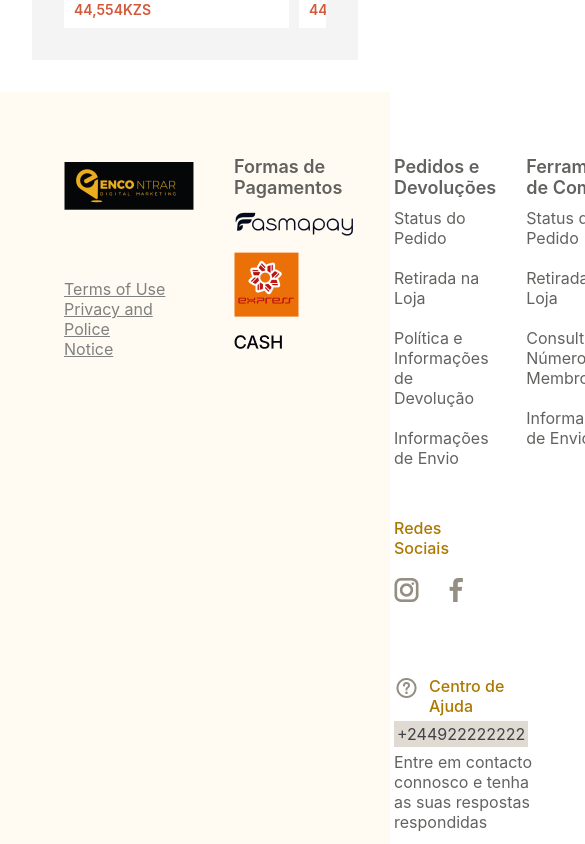
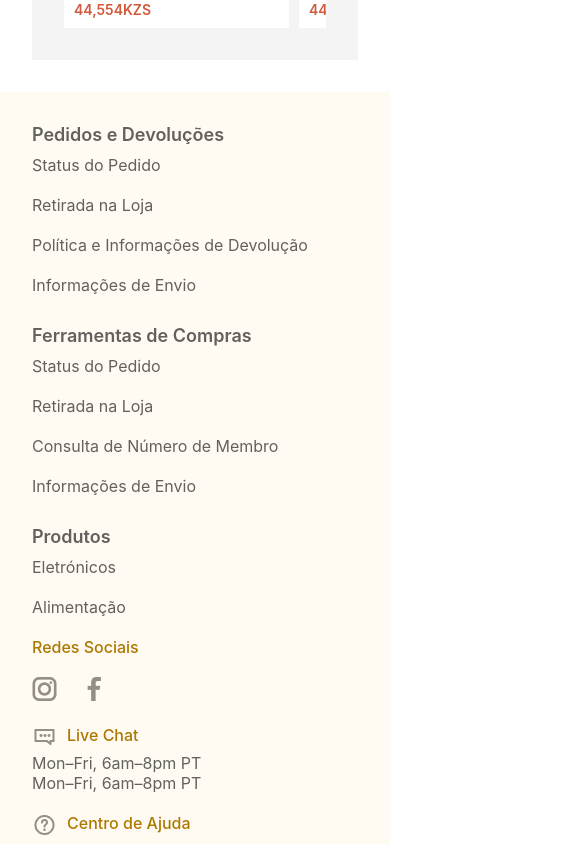
Before and after one commit to greciodiogo/encontrar-ecommerce-nextjs, a Next.js app in the folder apps/encontrar/: page /preview-product in a window 390 px wide. Shown: the part 2080-2924 px from the top of the page, 585 px wide, since content can reach past the window. Built offline with nearby package versions, Linux system fonts and the light colour scheme.

Commit message:
style: add responsiveness for footer component

```diff
--- a/apps/encontrar/src/styles/styles.css
+++ b/apps/encontrar/src/styles/styles.css
@@ -901,6 +901,7 @@ button {
   align-items: flex-start;
   justify-content: flex-start;
   gap: 30px;
+  flex-wrap: wrap;
 }
 
 .footer .wrapper_right .row-1 .title {
@@ -967,6 +968,7 @@ button {
   display: flex;
   justify-content: flex-start;
   gap: 75px;
+  flex-wrap: wrap;
 }
 
 .footer .wrapper_right .row-3 p {
@@ -999,6 +1001,40 @@ button {
   color: #2e2e2b;
   opacity: 0.75;
   font-size: 16px;
+}
+
+@media (max-width: 850px) {
+  .footer .wrapper {
+    flex-direction: column-reverse;
+  }
+
+  .footer .wrapper_right .row-3 {
+    gap: 25px;
+  }
+
+  .footer .wrapper_right .row-2 {
+    gap: 20px;
+  }
+}
+
+@media (max-width: 750px) {
+  .footer {
+    padding: 2rem;
+  }
+  .footer .wrapper_right .row-2 {
+    display: flex;
+    flex-direction: column;
+    gap: 20px;
+  }
+  .footer .wrapper .wrapper_right {
+    gap: 20px;
+  }
+
+  .footer .wrapper .wrapper_left {
+    display: flex;
+    flex-direction: column-reverse;
+    gap: 40px;
+  }
 }
 
 /* footer section ends here */
```
